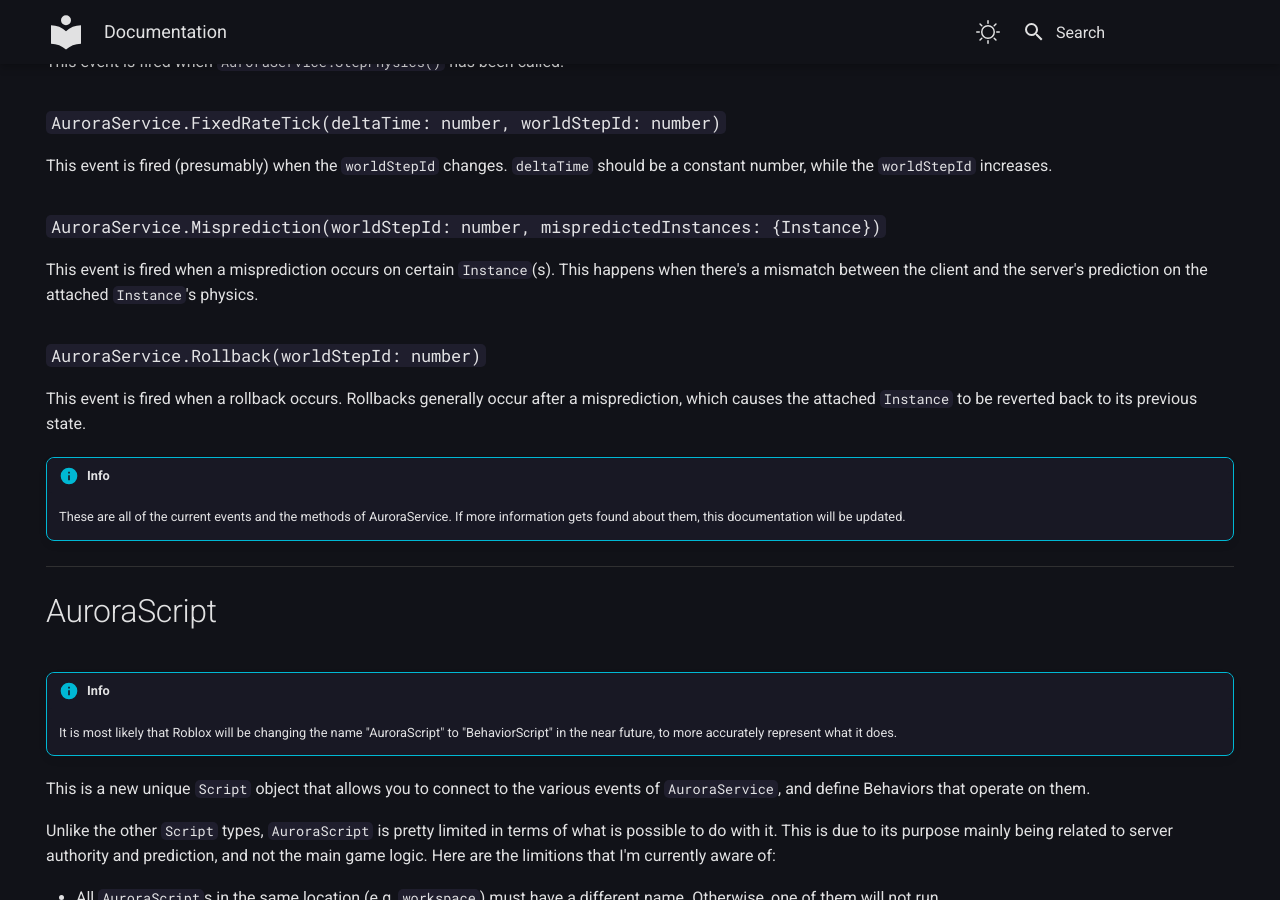
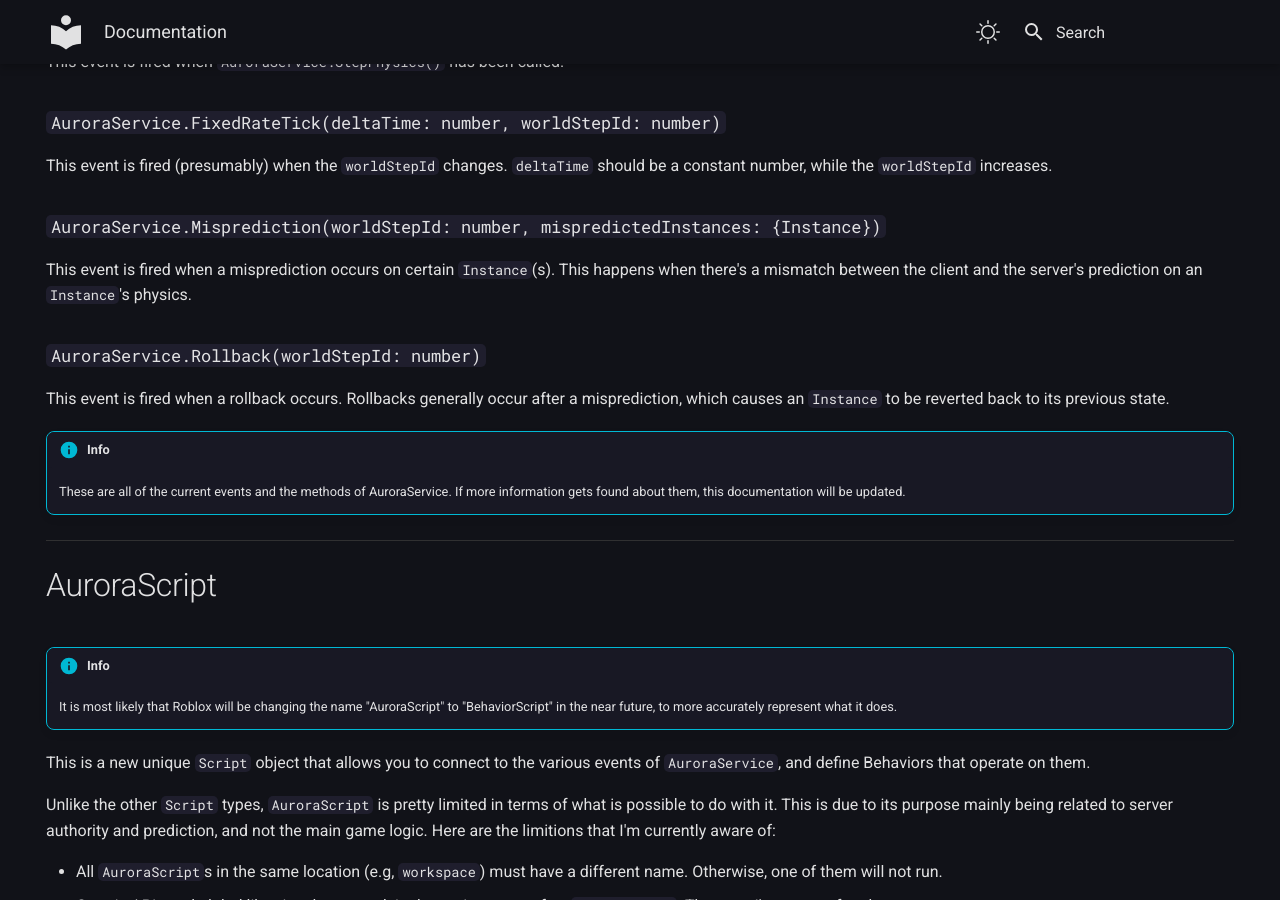
Before and after one commit to TenebrisNoctua/ServerAuthority, an MkDocs documentation site: the page built from docs/index.md, in a window 1280 px wide and 900 px high, scrolled down 5798 px. Built offline with MkDocs 1.6.1 and Material for MkDocs 9.7.7, drawn with Linux system fonts in a browser that asks for light colours.

Commit message:
Update The Documentation

```diff
--- a/docs/index.md
+++ b/docs/index.md
@@ -217,11 +217,11 @@
 
 ### `AuroraService.Misprediction(worldStepId: number, mispredictedInstances: {Instance})`
 
-This event is fired when a misprediction occurs on certain `Instance`(s). This happens when there's a mismatch between the client and the server's prediction on the attached `Instance`'s physics.
+This event is fired when a misprediction occurs on certain `Instance`(s). This happens when there's a mismatch between the client and the server's prediction on an `Instance`'s physics.
 
 ### `AuroraService.Rollback(worldStepId: number)`
 
-This event is fired when a rollback occurs. Rollbacks generally occur after a misprediction, which causes the attached `Instance` to be reverted back to its previous state.
+This event is fired when a rollback occurs. Rollbacks generally occur after a misprediction, which causes an `Instance` to be reverted back to its previous state.
 
 !!! info
     These are all of the current events and the methods of AuroraService. If more information gets found about them, this documentation will be updated.
```
